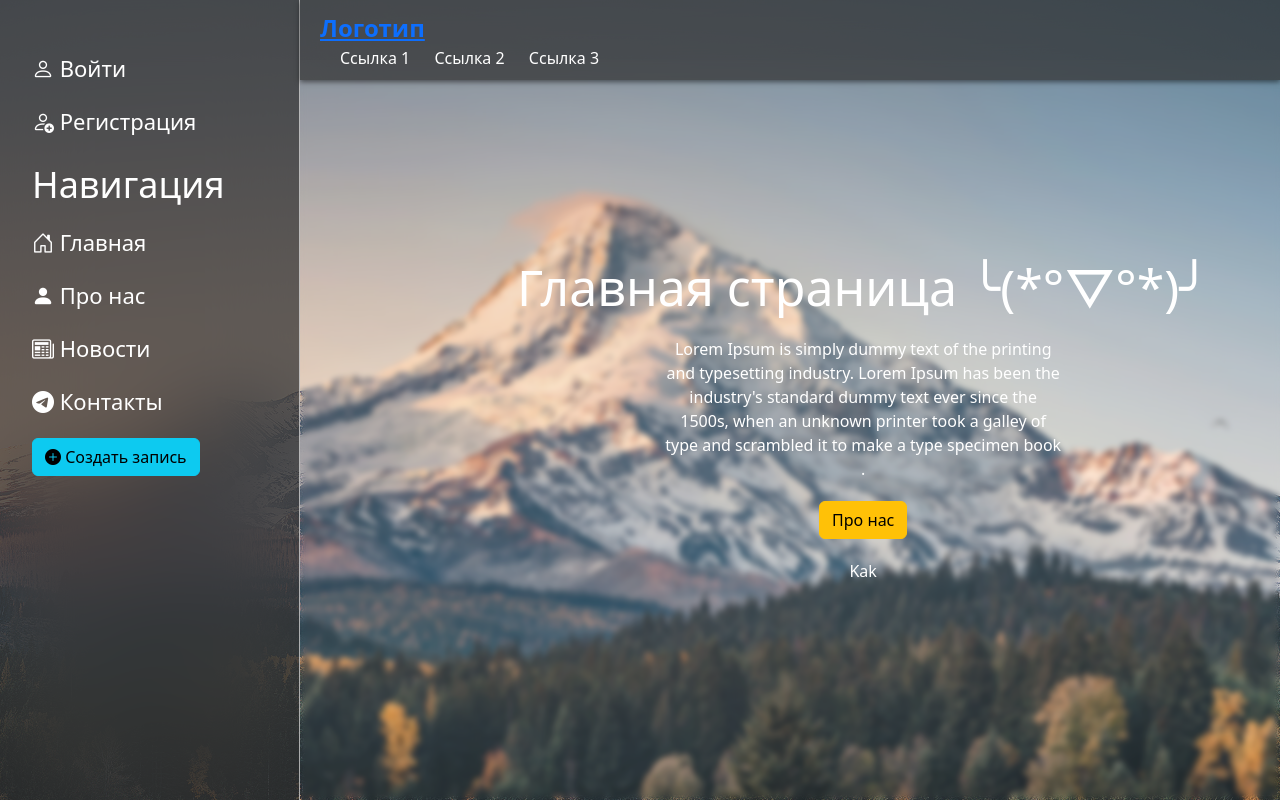
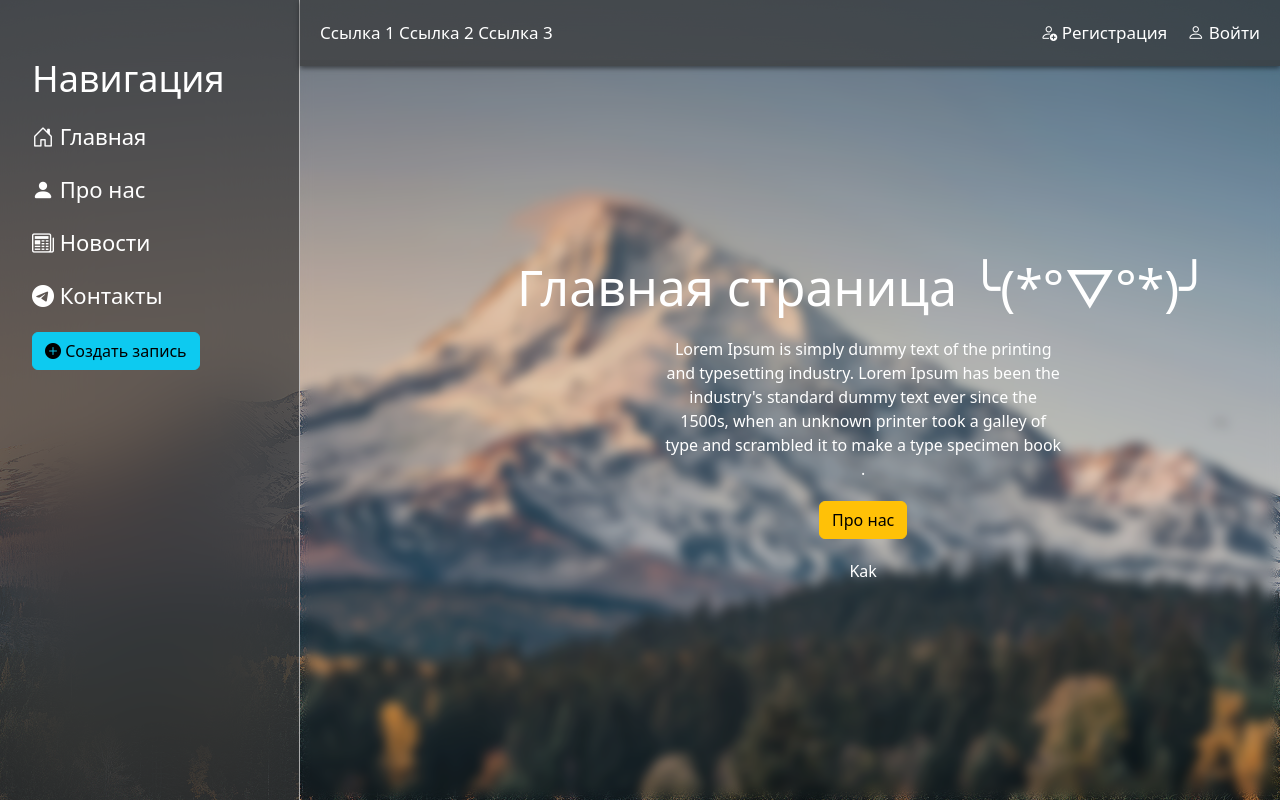
Before and after one commit to NIKITA-703/contorl_project, a Django app: page / in a window 1280 px wide; the page is wider, and only the part inside the window is pictured. Run offline with Django 5.2, Linux system fonts and the light colour scheme.

Commit message:
disign for header ready

```diff
--- a/website/main/static/main/css/main.css
+++ b/website/main/static/main/css/main.css
@@ -23,38 +23,55 @@ body:before {
 }
 
 .header {
-    /*background: rgba(24, 24, 24, 0.8);  Полупрозрачный фон */
     background: rgba(52, 52, 52, 0.72);
     backdrop-filter: blur(40px); /* Эффект размытия */
     color: #fff;
+
     width: calc(100% - 300px); /* Ширина за вычетом фиксированной ширины aside */
-    padding: 10px 20px;
+    padding: 20px 20px;
     position: fixed;
     top: 0;
     left: 300px; /* Смещение хедера вправо на фиксированную ширину aside */
     z-index: 1000;
+
     display: flex;
     justify-content: space-between;
     align-items: center;
     box-shadow: 0 2px 5px rgba(0, 0, 0, 0.5);
     transition: width 0.3s, left 0.3s; /* Плавный переход */
+
 }
 
-.header .logo {
-    font-size: 24px;
-    font-weight: bold;
+.header-content {
+    display: flex;
+    justify-content: space-between;
+    width: 100%;
+    list-style: none;
+
+    transition: transform .6s ease;
+    font-size: 17px;
 }
 
-.header nav a {
+.other {
+    display: flex;
+    gap: 20px;
+}
+
+.auth-links {
+    display: flex;
+    gap: 20px;
+}
+
+.header nav a, .auth-links a {
     color: #fff;
-    margin-left: 20px;
     text-decoration: none;
 }
 
-.header nav a:hover {
+.header nav a:hover, .auth-links a:hover {
     color: #eb5959;
+    text-decoration: none;
+    transform: scale(1.05);
 }
-
 
 aside {
     background: rgba(52, 52, 52, 0.72);
@@ -63,26 +80,12 @@ aside {
     padding: 2.5%;
     height: 100vh;
     color: #fff;
-    border-right: 1px solid #FFFFFF99
-;
+    border-right: 1px solid #FFFFFF99;
     position: fixed;
     box-sizing: border-box;
     overflow: auto;
     transition: width 0.3s;
 }
-
-/*aside {
-    background: #181818;
-    width: 300px;
-    padding: 2.5%;
-    height: 100vh;
-    color: #fff;
-    border-right: 5px solid #4d4d4d;
-    position: fixed;
-    box-sizing: border-box;
-    overflow: auto;
-    transition: width 0.3s;
-}*/
 
 #resizer {
     display: none; /* Скрываем элемент resizer */
@@ -161,8 +164,8 @@ main .background {
 }
 
 main .blur {
-    background: rgba(255, 255, 255, 0.09);
-    backdrop-filter: blur(3px);
+    background: rgba(10, 10, 10, 0.1);
+    backdrop-filter: blur(6px);
     height: calc(100vh - 60px); /* Высота за вычетом хедера */
     width: 100%;
 }
--- a/website/main/templates/main/layout.html
+++ b/website/main/templates/main/layout.html
@@ -11,10 +11,6 @@
 </head>
 <body>
     <aside>
-        <ul>
-            <a href="#"><li><i class="bi bi-person"></i> Войти</li></a>
-            <a href="#"><li><i class="bi bi-person-add"></i> Регистрация</li></a>
-        </ul>
         <h3>Навигация</h3>
         <ul>
             <a href="{% url 'home' %}"><li><i class="bi bi-house-door"></i> Главная</li></a>
@@ -29,12 +25,19 @@
 
     <header class="header">
         <div class="header-content">
-            <a href="#" class="logo">Логотип</a>
-            <nav>
-                <a href="#">Ссылка 1</a>
-                <a href="#">Ссылка 2</a>
-                <a href="#">Ссылка 3</a>
-            </nav>
+<!--            <a href="#" class="logo">Логотип</a>-->
+
+            <div class="other">
+                <nav>
+                    <a href="#">Ссылка 1</a>
+                    <a href="#">Ссылка 2</a>
+                    <a href="#">Ссылка 3</a>
+                </nav>
+            </div>
+            <div class="auth-links">
+                <a href="#"><li><i class="bi bi-person-add"></i> Регистрация</li></a>
+                <a href="#"><li><i class="bi bi-person"></i> Войти</li></a>
+            </div>
         </div>
     </header>
 
```
